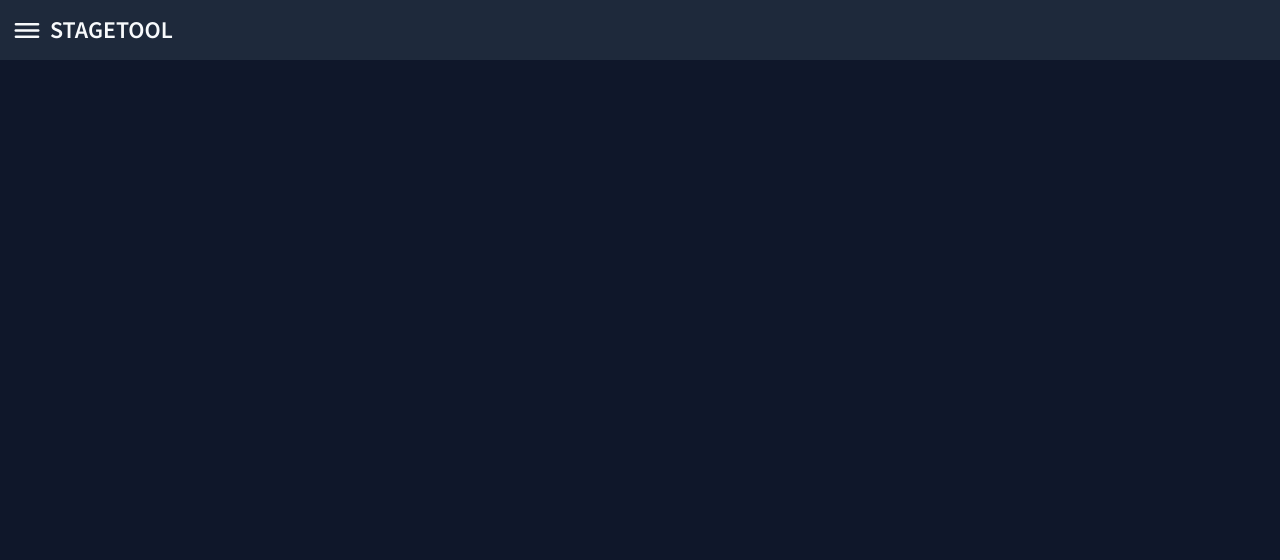
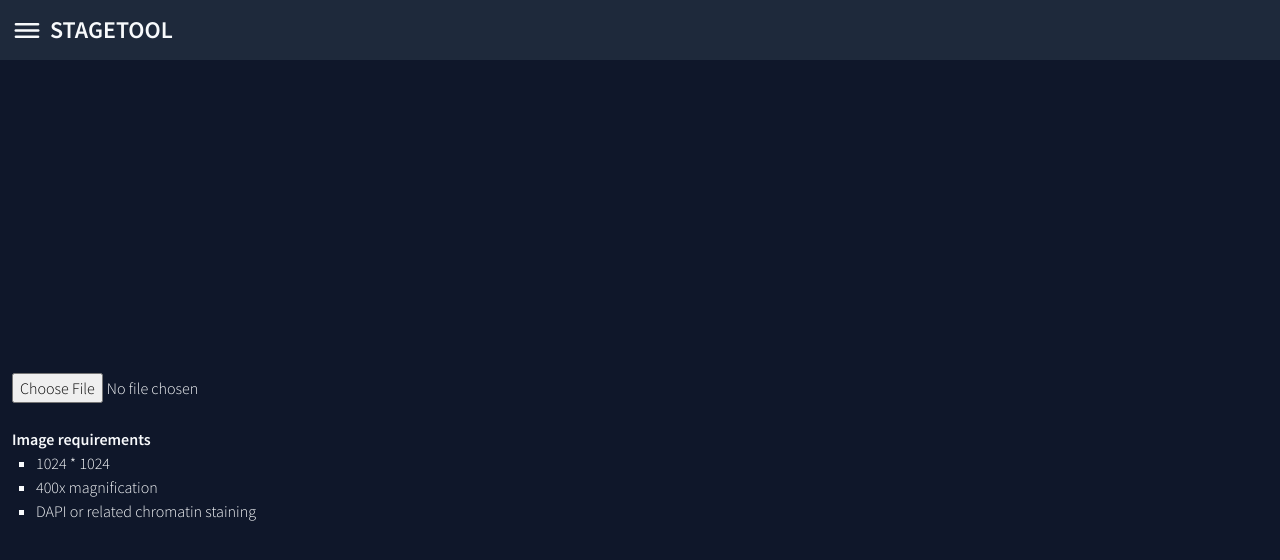
Before and after one commit to Turku-BioImaging/stagetool-ui, a Vue app in the folder src/: page / in a window 1280 px wide. Shown: the top 560 px of the page. Built offline with nearby package versions, Linux system fonts and the light colour scheme.

Commit message:
add image input and reqs

```diff
--- a/src/src/App.vue
+++ b/src/src/App.vue
@@ -14,5 +14,6 @@ import NavigationBar from './components/NavigationBar.vue'
 <style lang='scss'>
 div.app {
   @apply p-3;
+  height: 100vh;
 }
 </style>
--- a/src/src/components/NavigationBar.vue
+++ b/src/src/components/NavigationBar.vue
@@ -38,7 +38,7 @@ export default {
 <style lang="scss">
 div.navigation-bar {
   @apply bg-slate-800;
-  @apply -m-3 p-3;
+  @apply -ml-3 -mr-3 -mt-3 p-3;
 
   div.header {
     @apply flex items-center;
--- a/src/src/views/HomeView.vue
+++ b/src/src/views/HomeView.vue
@@ -1,9 +1,34 @@
-<script setup lang="ts">
-// import TheWelcome from '../components/TheWelcome.vue'
-</script>
+<script setup lang="ts"></script>
 
 <template>
-  <main>
+  <div class='home-view'>
+    <input type="file" accept="image/tiff" />
+    <div class="info-div">
+      <p>
+        <span class="font-semibold">Image requirements</span>
 
-  </main>
+        <ul>
+          <li>1024 * 1024</li>
+          <li>400x magnification</li>
+          <li>DAPI or related chromatin staining</li>
+        </ul>
+      </p>
+    </div>
+  </div>
 </template>
+
+<style lang="scss">
+  div.home-view {
+    @apply h-full;
+    @apply flex flex-col justify-center;
+
+    div.info-div {
+      @apply mt-6;
+
+      ul {
+        list-style-type: square;
+        @apply ml-6;
+      }
+    }
+  }
+</style>
```
